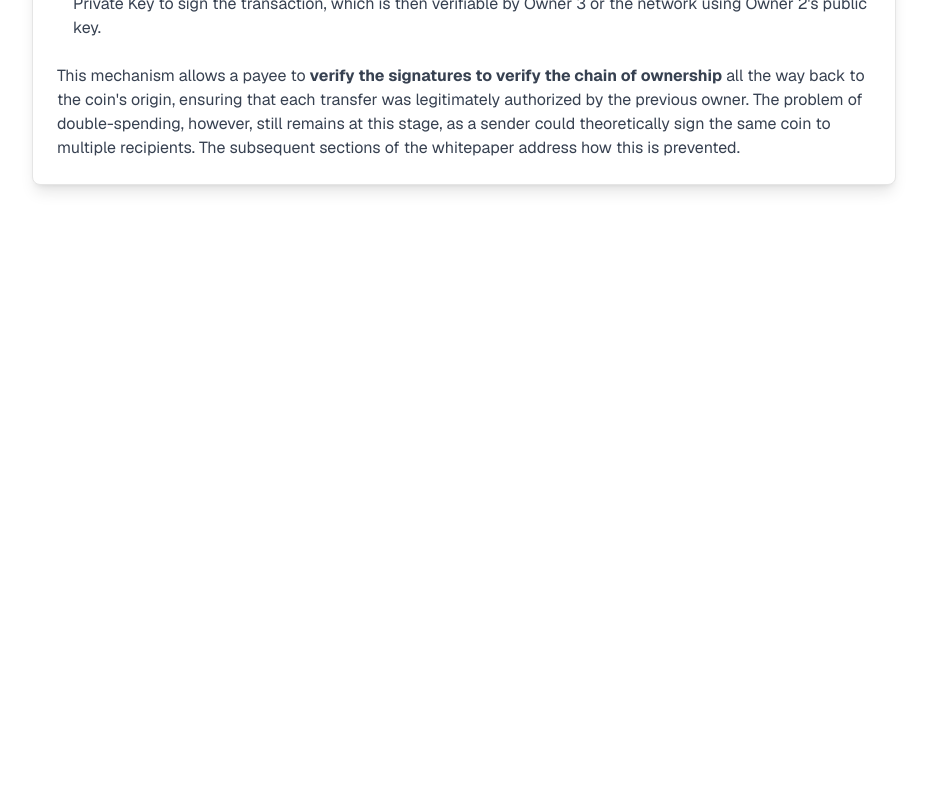
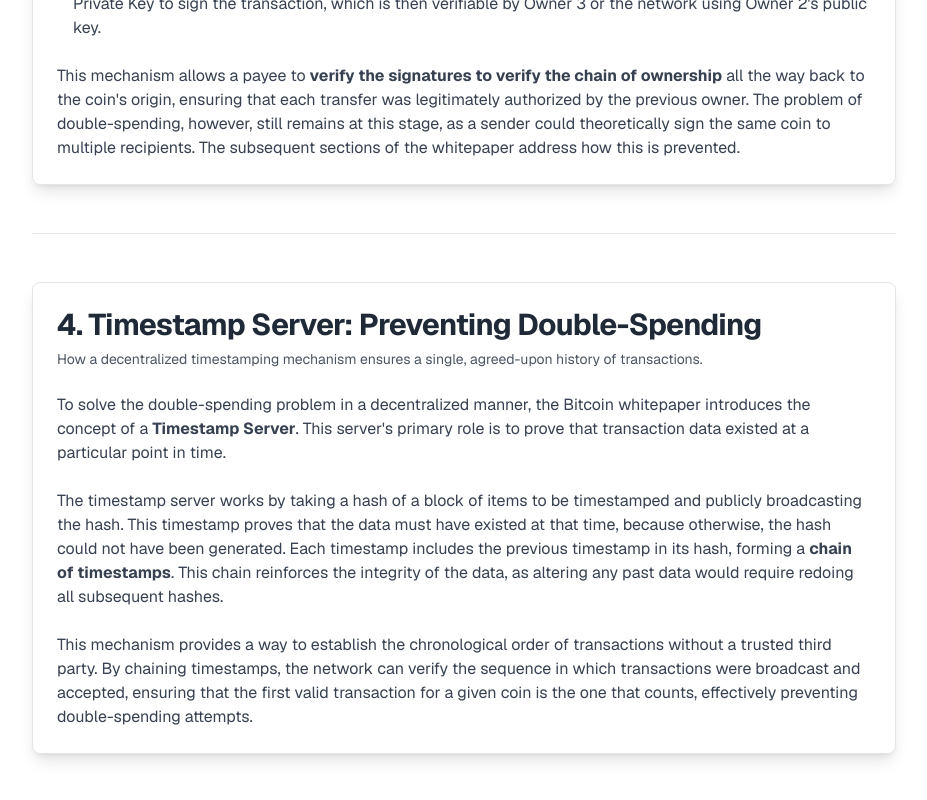
Before and after one commit to YogeshK34/bitcoin-whitepaper-understanding, a Next.js app: page / in a window 1280 px wide. Shown: the part 2903-3703 px from the top of the page, without its empty margins (176-1103 px from the left). Before the commit the page ends 3184 px from the top, so only its background shows below. Built offline with nearby package versions, Linux system fonts and the light colour scheme.

Commit message:
feat: correct whitepaper structure for double-spending and Timestamp Server
Align "Transactions" section with double-spending problem and Timestamp Server focus.

#VERCEL_SKIP

Co-authored-by: Yogesh Khutwad <152191391+YogeshK34@users.noreply.github.com>

```diff
--- a/app/page.tsx
+++ b/app/page.tsx
@@ -232,6 +232,40 @@ export default function Home() {
           </p>
         </CardContent>
       </Card>
+
+      <Separator className="my-12" />
+
+      {/* Timestamp Server Section */}
+      <Card className="mb-12 shadow-lg">
+        <CardHeader>
+          <CardTitle className="text-3xl font-bold text-gray-800 dark:text-gray-100">
+            4. Timestamp Server: Preventing Double-Spending
+          </CardTitle>
+          <CardDescription className="text-gray-600 dark:text-gray-400">
+            How a decentralized timestamping mechanism ensures a single, agreed-upon history of transactions.
+          </CardDescription>
+        </CardHeader>
+        <CardContent className="space-y-6 text-gray-700 dark:text-gray-300">
+          <p>
+            To solve the double-spending problem in a decentralized manner, the Bitcoin whitepaper introduces the
+            concept of a <strong>Timestamp Server</strong>. This server's primary role is to prove that transaction data
+            existed at a particular point in time.
+          </p>
+          <p>
+            The timestamp server works by taking a hash of a block of items to be timestamped and publicly broadcasting
+            the hash. This timestamp proves that the data must have existed at that time, because otherwise, the hash
+            could not have been generated. Each timestamp includes the previous timestamp in its hash, forming a{" "}
+            <strong>chain of timestamps</strong>. This chain reinforces the integrity of the data, as altering any past
+            data would require redoing all subsequent hashes.
+          </p>
+          <p>
+            This mechanism provides a way to establish the chronological order of transactions without a trusted third
+            party. By chaining timestamps, the network can verify the sequence in which transactions were broadcast and
+            accepted, ensuring that the first valid transaction for a given coin is the one that counts, effectively
+            preventing double-spending attempts.
+          </p>
+        </CardContent>
+      </Card>
     </div>
   )
 }
```
